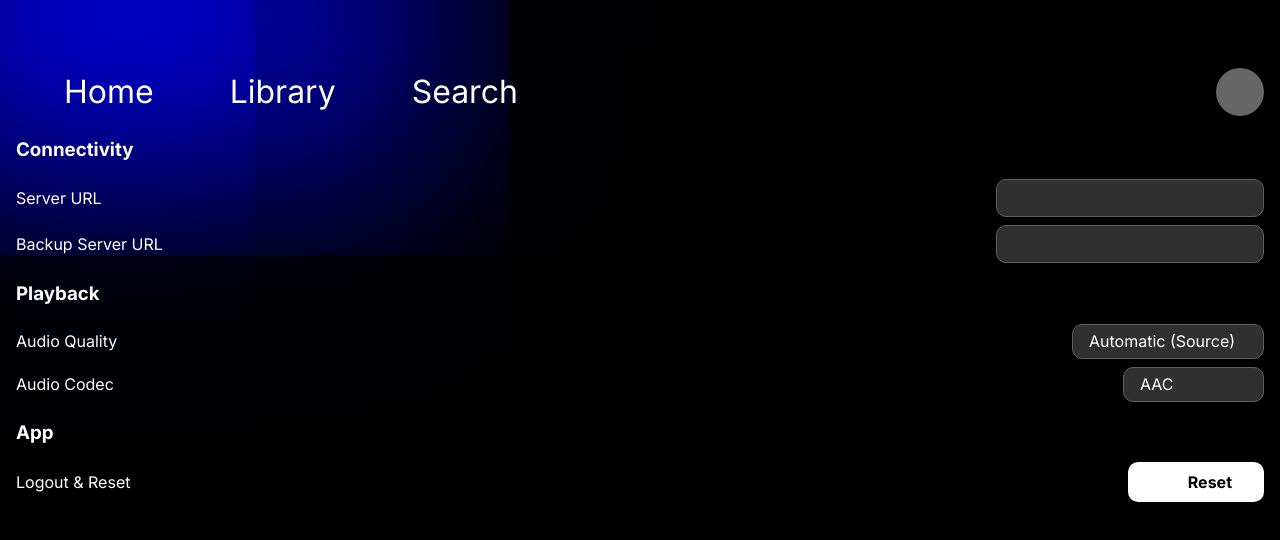
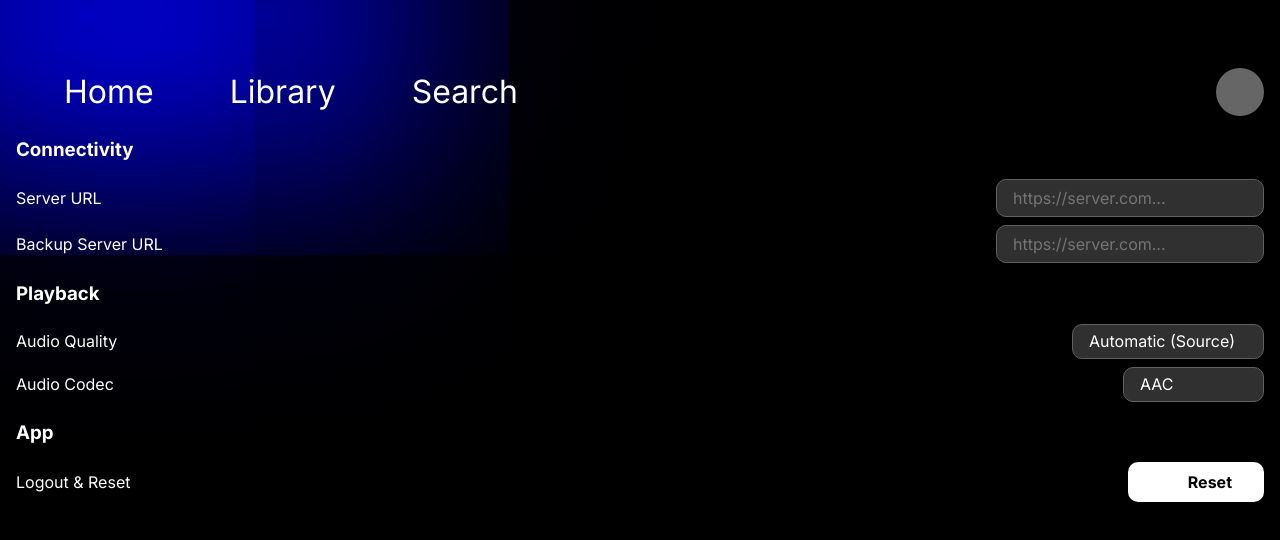
Before and after one commit to httpjamesm/kyoku, a SvelteKit app: page /app/settings in a window 1280 px wide. Shown: the top 540 px of the page. Built offline with nearby package versions, Linux system fonts and the light colour scheme; some icons are missing.

Commit message:
feat: placeholders on connectivity setting inputs

```diff
--- a/src/routes/app/settings/+page.svelte
+++ b/src/routes/app/settings/+page.svelte
@@ -24,10 +24,14 @@
 
 <SettingsSection name="Connectivity">
 	<Setting name="Server URL">
-		<TextInput id="server-url-input" bind:value={serverUrl} />
+		<TextInput id="server-url-input" bind:value={serverUrl} placeholder="https://server.com..." />
 	</Setting>
 	<Setting name="Backup Server URL">
-		<TextInput id="backup-server-url-input" bind:value={backupServerUrl} />
+		<TextInput
+			id="backup-server-url-input"
+			bind:value={backupServerUrl}
+			placeholder="https://server.com..."
+		/>
 	</Setting>
 </SettingsSection>
 
```
